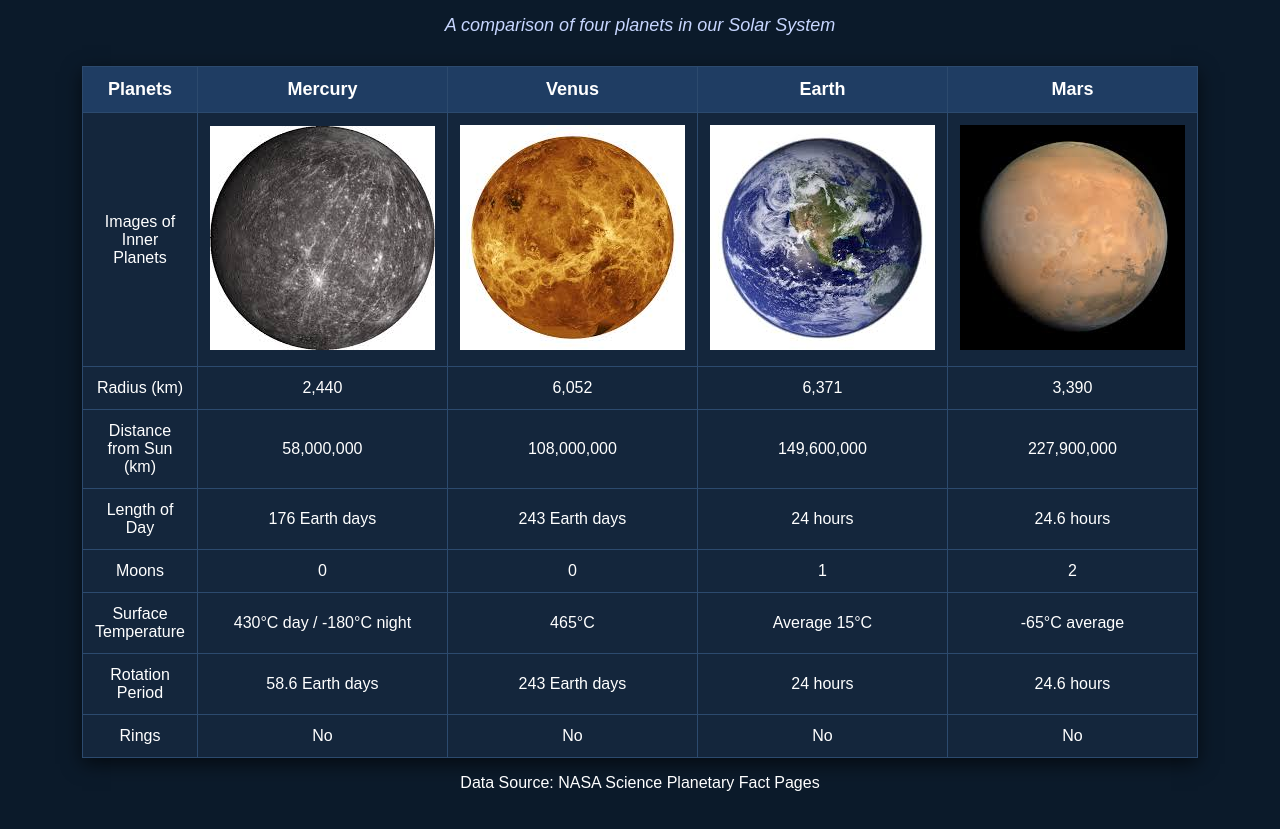
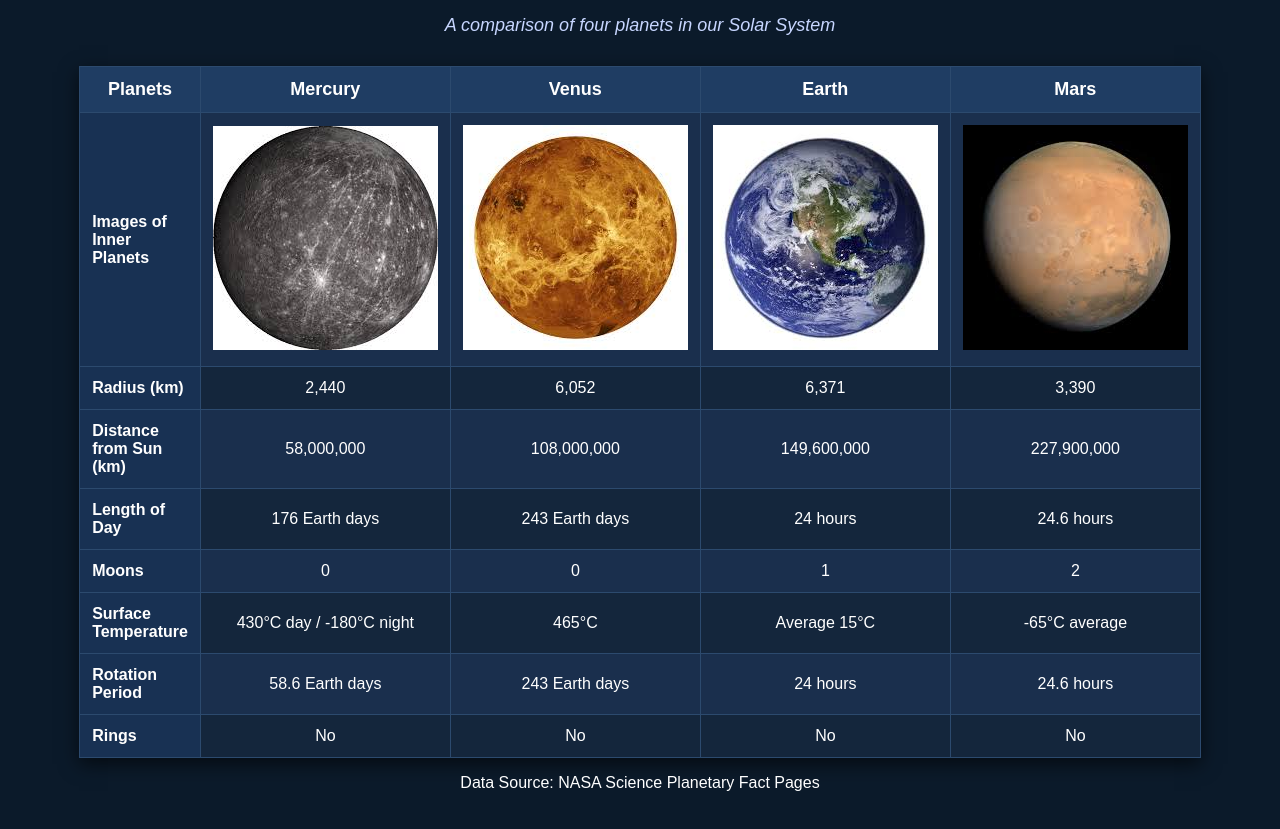
Before and after one commit to mmelchor1/webdev_lab7, a plain HTML site: page index.html in a window 1280 px wide. Shown: the part 91-920 px from the top of the page. Drawn offline with Linux system fonts and the light colour scheme.

Commit message:
added contrasts among rows

```diff
--- a/css/style.css
+++ b/css/style.css
@@ -38,3 +38,14 @@ th {
     font-weight: bold;
     font-size: 18px;
 }
+
+.row-title {
+    font-weight: bold;
+    text-align: left;
+    background-color: #183153;
+}
+
+
+tr:nth-child(even) {
+    background-color: #1a2f4d;
+}
```
